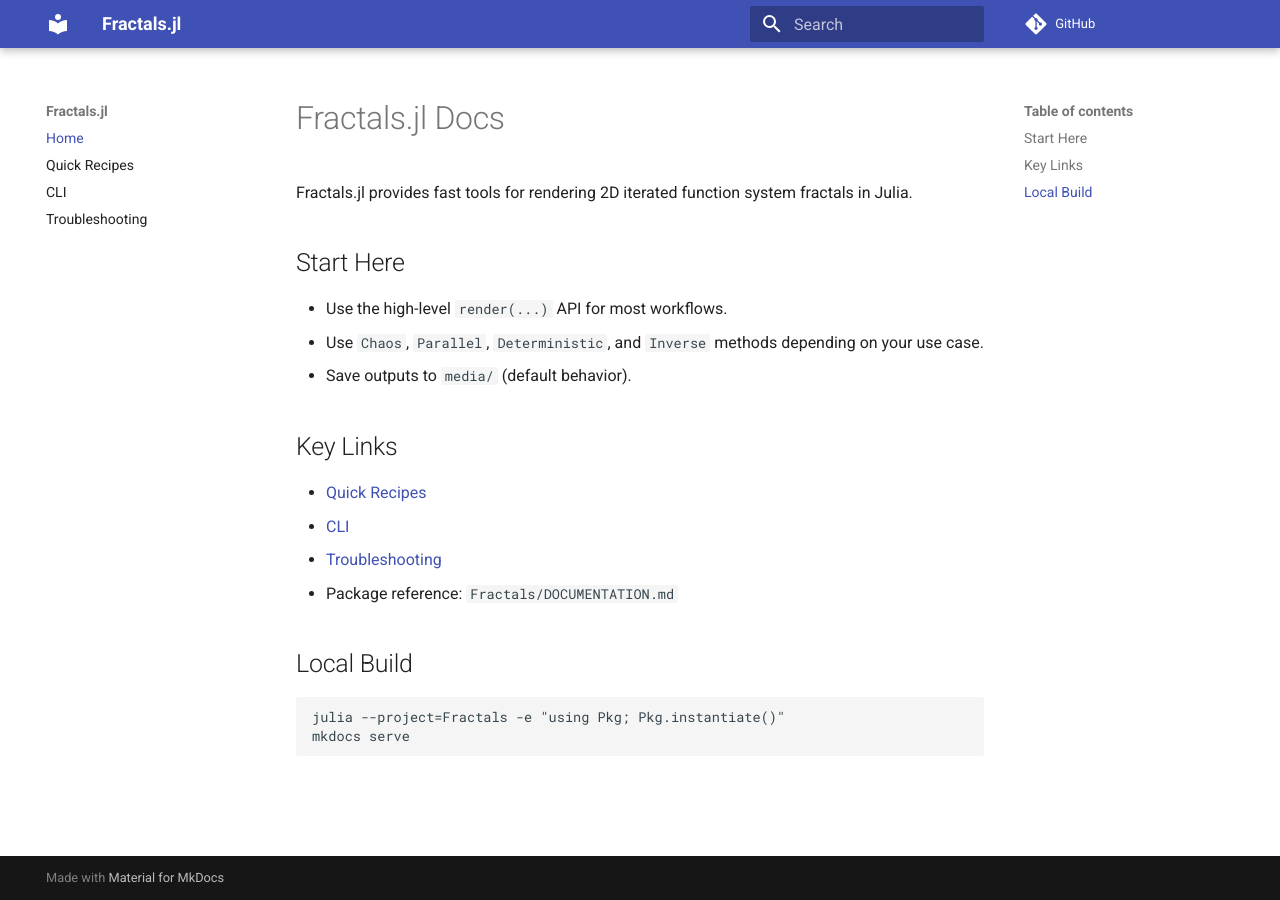
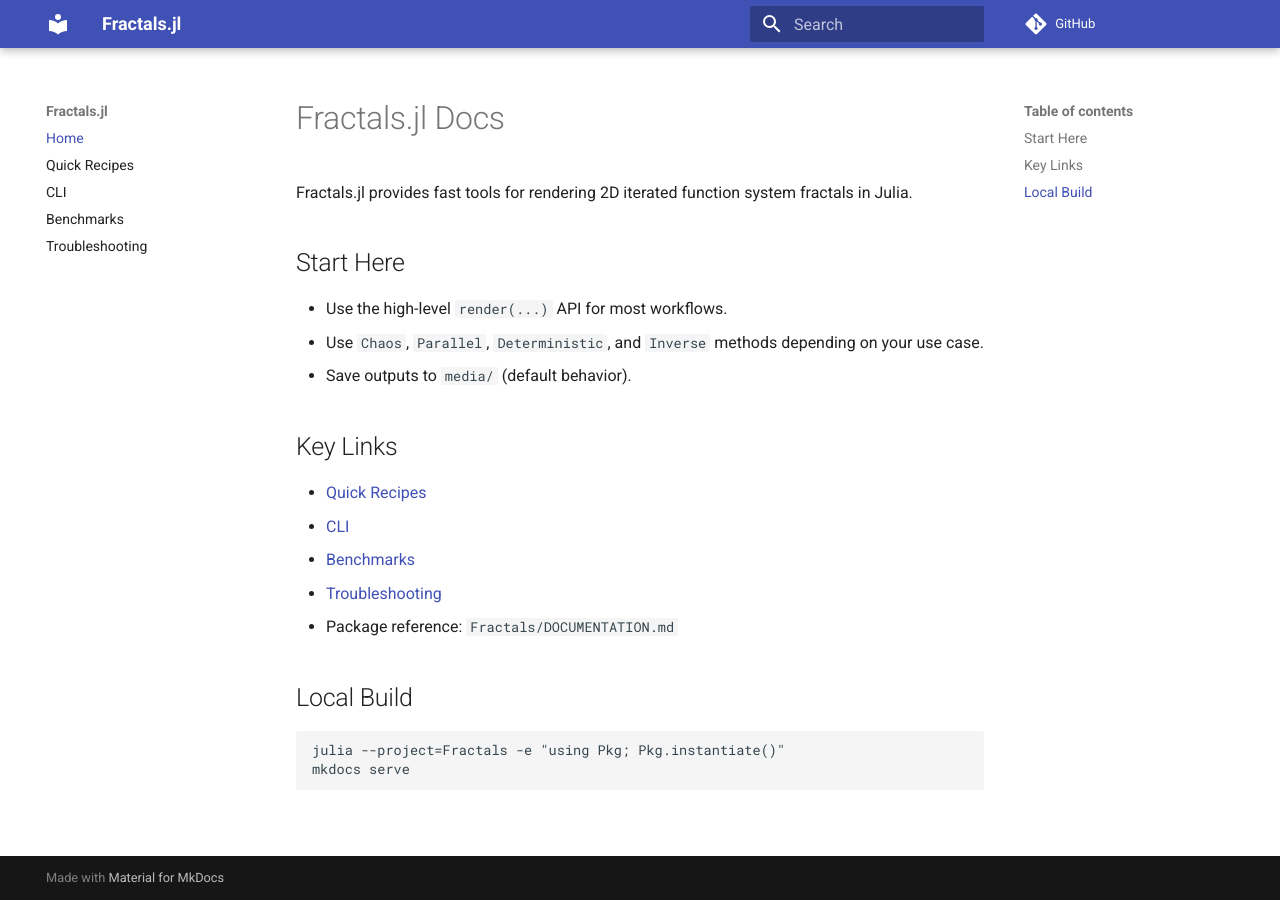
Before and after one commit to Harts-do-hard-things/fractals, an MkDocs documentation site: the page built from docs/index.md, in a window 1280 px wide. Built offline with MkDocs 1.6.1 and Material for MkDocs 9.7.7, drawn with Linux system fonts in a browser that asks for light colours; comment, search, counter and statistics services are not loaded.

Commit message:
Wire benchmark suite into CLI and docs navigation

```diff
--- a/docs/index.md
+++ b/docs/index.md
@@ -12,6 +12,7 @@ Fractals.jl provides fast tools for rendering 2D iterated function system fracta
 
 - [Quick Recipes](quick-recipes.md)
 - [CLI](cli.md)
+- [Benchmarks](benchmarks.md)
 - [Troubleshooting](troubleshooting.md)
 - Package reference: `Fractals/DOCUMENTATION.md`
 
--- a/mkdocs.yml
+++ b/mkdocs.yml
@@ -7,4 +7,5 @@ nav:
   - Home: index.md
   - Quick Recipes: quick-recipes.md
   - CLI: cli.md
+  - Benchmarks: benchmarks.md
   - Troubleshooting: troubleshooting.md
```
Also changed, not shown: Fractals/DOCUMENTATION.md (+1 -0 lines), README.md (+1 -0 lines), 3 other files.
